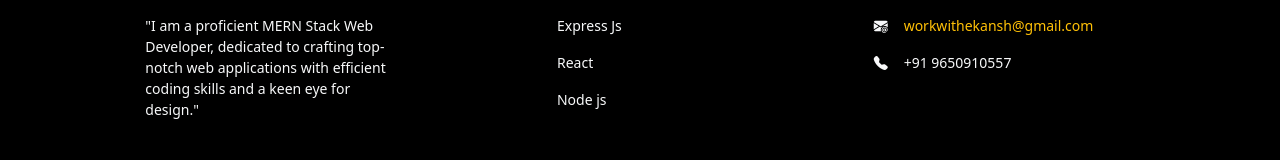
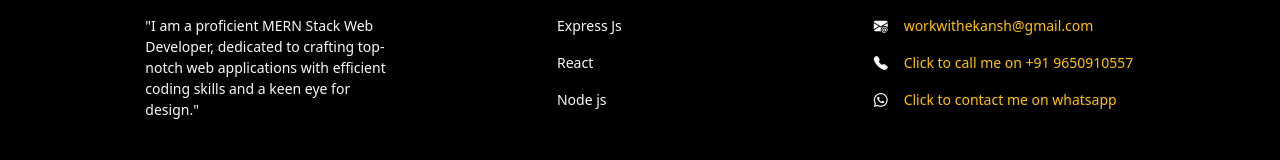
Before and after one commit to ekanshgupta981/EkanshPortfolio, a Next.js app: page / in a window 1280 px wide. Shown: the part 4208-4368 px from the top of the page. Built offline with nearby package versions, Linux system fonts and the light colour scheme.

Commit message:
Portfolio new

```diff
--- a/src/pages/index.js
+++ b/src/pages/index.js
@@ -1,9 +1,9 @@
 import { TypeAnimation } from "react-type-animation";
 import Carousel from "react-multi-carousel";
 import "react-multi-carousel/lib/styles.css";
-import { useState } from "react";
+import { useEffect, useState } from "react";
 
-export default function Home() {
+export default function Main() {
   const [site, setSite] = useState(1);
 
   const responsive = {
@@ -25,6 +25,7 @@ export default function Home() {
       items: 1,
     },
   };
+  //   useEffect(() => {}, []);
   return (
     <>
       <div className="d-flex align-items-center justify-content-between px-lg-5 nav">
@@ -802,7 +803,7 @@ export default function Home() {
                   <a href="mailto:emailaddress@example.com">
                     <p>
                       <i className="bi bi-envelope-at-fill me-3"></i>
-                      <span className="text-warning">
+                      <span className="text-warning cursor-pointer">
                         workwithekansh@gmail.com
                       </span>
                     </p>
@@ -810,7 +811,24 @@ export default function Home() {
 
                   <p>
                     <i className="bi bi-telephone-fill me-3"></i>
-                    <span>+91 9650910557</span>
+                    <span className="text-warning cursor-pointer">
+                      <a href="tel:+919650910557">
+                        Click to call me on +91 9650910557
+                      </a>
+                    </span>
+                  </p>
+
+                  <p>
+                    <i className="bi bi-whatsapp text-light me-3 "></i>
+                    <span className="text-warning cursor-pointer">
+                      <a
+                        href="https://api.whatsapp.com/send?phone=919650910557"
+                        target="_blank"
+                        rel="noopener noreferrer"
+                      >
+                        Click to contact me on whatsapp
+                      </a>
+                    </span>
                   </p>
                 </div>
               </div>
```
Lines whose indentation alone changed are shown as unchanged.
